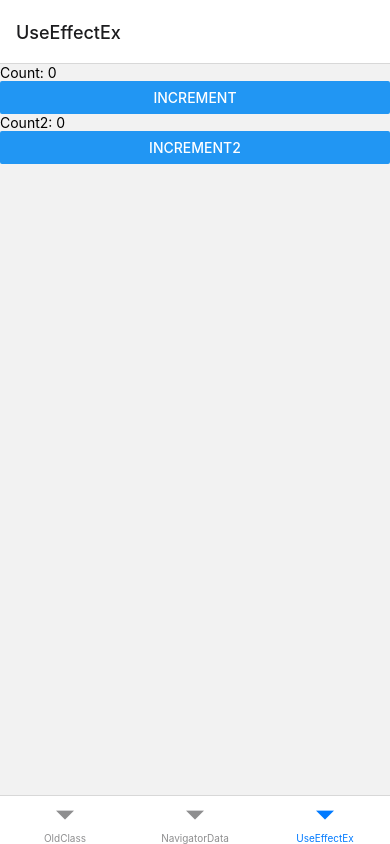
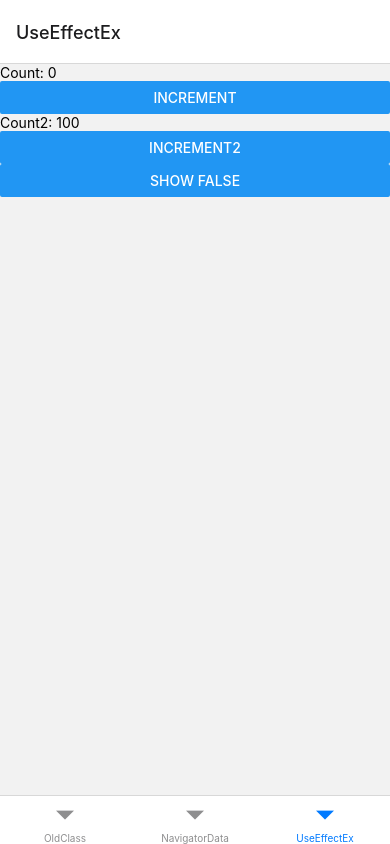
Before and after one commit to Khannakunal32/react-native, a React Native app in the folder AwesomeProject3/: screen /UseEffectEx in a window 390 px wide. Built offline with nearby package versions, Linux system fonts and the light colour scheme.

Commit message:
component on mount

```diff
--- a/AwesomeProject3/components/UseEffectEx.tsx
+++ b/AwesomeProject3/components/UseEffectEx.tsx
@@ -3,7 +3,8 @@ import React, {useEffect, useState} from 'react';
 
 const UseEffectEx = () => {
   const [count, setCount] = useState(0);
-  const [count2, setCount2] = useState(0);
+  const [count2, setCount2] = useState(100);
+  const [hide, setHide] = useState(true);
 
   //   // on mount
   //   useEffect(() => {
@@ -24,10 +25,23 @@ const UseEffectEx = () => {
       <Button title="Increment" onPress={() => setCount(count + 1)} />
       <Text>Count2: {count2}</Text>
       <Button title="Increment2" onPress={() => setCount2(count2 + 1)} />
+      <Button title={'show ' + !hide} onPress={() => setHide(!hide)} />
+      {!hide && <User info={{count, count2}} />}
     </View>
   );
 };
 
+function User(props: any): JSX.Element {
+  // on mount and count change
+  useEffect(() => {
+    console.warn('User component mounted');
+  }, [props.info.count]);
+  const {count, count2} = props.info;
+  return (
+    <View>
+      <Text>{[count, ' ', count2]}</Text>
+    </View>
+  );
+}
+
 export default UseEffectEx;
-
-const styles = StyleSheet.create({});
```
